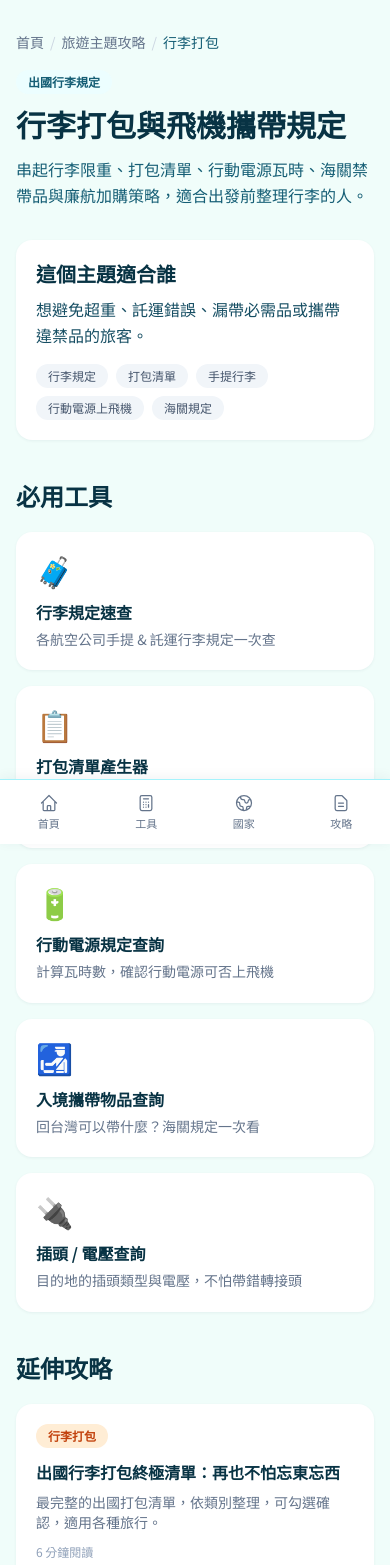
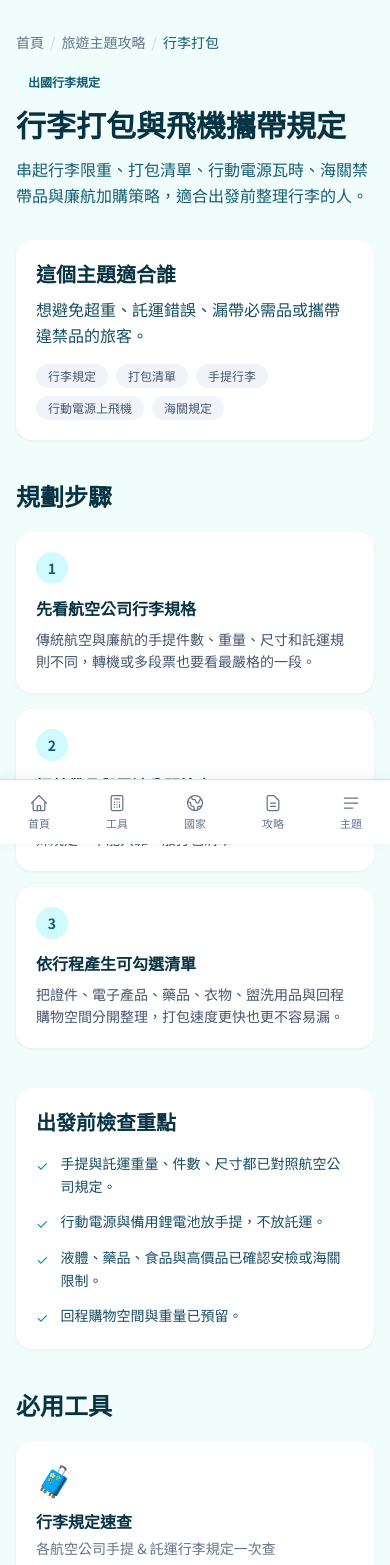
Before and after one commit to Sterio068/travel-tools, a Next.js app: page /topics/baggage-packing in a window 390 px wide. Shown: the top 1565 px of the page. Built offline with nearby package versions, Linux system fonts and the light colour scheme; no server answers.

Commit message:
feat: strengthen topic cluster content

```diff
--- a/src/app/topics/[slug]/page.tsx
+++ b/src/app/topics/[slug]/page.tsx
@@ -101,6 +101,36 @@ export default async function TopicClusterPage({
       </section>
 
       <section className="mb-10">
+        <h2 className="text-2xl md:text-3xl font-bold text-brand-900 mb-5">規劃步驟</h2>
+        <div className="grid grid-cols-1 md:grid-cols-3 gap-4">
+          {cluster.planningSteps.map((step, index) => (
+            <div
+              key={step.title}
+              className="bg-white rounded-[16px] p-5 shadow-[0_1px_3px_rgba(8,51,68,0.06)]"
+            >
+              <span className="mb-3 inline-flex h-8 w-8 items-center justify-center rounded-full bg-brand-100 text-sm font-bold text-brand-700">
+                {index + 1}
+              </span>
+              <h3 className="font-bold text-brand-900 mb-2">{step.title}</h3>
+              <p className="text-sm text-slate-600 leading-relaxed">{step.body}</p>
+            </div>
+          ))}
+        </div>
+      </section>
+
+      <section className="mb-10 rounded-[16px] bg-white p-5 md:p-6 shadow-[0_1px_3px_rgba(8,51,68,0.06)]">
+        <h2 className="text-xl font-bold text-brand-900 mb-4">出發前檢查重點</h2>
+        <ul className="grid grid-cols-1 md:grid-cols-2 gap-3">
+          {cluster.checkpoints.map((checkpoint) => (
+            <li key={checkpoint} className="flex items-start gap-3 text-sm text-brand-800 leading-relaxed">
+              <span className="mt-0.5 text-brand-500" aria-hidden="true">✓</span>
+              <span>{checkpoint}</span>
+            </li>
+          ))}
+        </ul>
+      </section>
+
+      <section className="mb-10">
         <h2 className="text-2xl md:text-3xl font-bold text-brand-900 mb-5">必用工具</h2>
         <div className="grid grid-cols-1 sm:grid-cols-2 lg:grid-cols-3 gap-4">
           {items.tools.map((tool) => (
--- a/src/components/layout/BottomNav.tsx
+++ b/src/components/layout/BottomNav.tsx
@@ -5,6 +5,7 @@ const NAV_ITEMS = [
   { href: "/tools", label: "工具", iconPath: "M9 7h6m0 10v-3m-3 3h.01M9 17h.01M9 14h.01M12 14h.01M15 11h.01M12 11h.01M9 11h.01M7 21h10a2 2 0 002-2V5a2 2 0 00-2-2H7a2 2 0 00-2 2v14a2 2 0 002 2z" },
   { href: "/countries", label: "國家", iconPath: "M3.055 11H5a2 2 0 012 2v1a2 2 0 002 2 2 2 0 012 2v2.945M8 3.935V5.5A2.5 2.5 0 0010.5 8h.5a2 2 0 012 2 2 2 0 104 0 2 2 0 012-2h1.064M15 20.488V18a2 2 0 012-2h3.064M21 12a9 9 0 11-18 0 9 9 0 0118 0z" },
   { href: "/articles", label: "攻略", iconPath: "M9 12h6m-6 4h6m2 5H7a2 2 0 01-2-2V5a2 2 0 012-2h5.586a1 1 0 01.707.293l5.414 5.414a1 1 0 01.293.707V19a2 2 0 01-2 2z" },
+  { href: "/topics", label: "主題", iconPath: "M4 6h16M4 12h16M4 18h10" },
 ];
 
 export function BottomNav() {
--- a/src/components/layout/Header.tsx
+++ b/src/components/layout/Header.tsx
@@ -5,6 +5,7 @@ const NAV_LINKS = [
   { href: "/tools", label: "實用工具" },
   { href: "/countries", label: "國家速查" },
   { href: "/articles", label: "旅遊攻略" },
+  { href: "/topics", label: "主題攻略" },
   { href: "/about", label: "關於" },
 ];
 
--- a/src/data/topic-clusters.ts
+++ b/src/data/topic-clusters.ts
@@ -9,6 +9,11 @@ export interface TopicCluster {
   intent: string;
   primaryKeyword: string;
   keywords: string[];
+  planningSteps: {
+    title: string;
+    body: string;
+  }[];
+  checkpoints: string[];
   toolHrefs: string[];
   articleSlugs: string[];
   countryCodes: string[];
@@ -31,6 +36,26 @@ export const TOPIC_CLUSTERS: TopicCluster[] = [
     intent: "正在規劃日本自由行、需要一次確認預算、入境、購物退稅與行程細節的旅客。",
     primaryKeyword: "日本自由行準備",
     keywords: ["日本自由行", "日本旅遊準備", "Visit Japan Web", "日本退稅", "日幣匯率"],
+    planningSteps: [
+      {
+        title: "先完成入境與基本條件",
+        body: "確認護照效期、停留天數、Visit Japan Web 與住宿資料，避免到了機場才發現文件或入境資訊還沒準備好。",
+      },
+      {
+        title: "再估旅費與付款組合",
+        body: "用日幣匯率、旅遊預算與信用卡海外手續費一起看，決定要先換多少現金、哪些支出交給信用卡或電子支付。",
+      },
+      {
+        title: "最後整理購物與交通細節",
+        body: "出發前把日本退稅門檻、JR Pass 或城市交通票券、插頭電壓與免費景點整理好，旅途中比較不會臨時查資料。",
+      },
+    ],
+    checkpoints: [
+      "護照效期至少覆蓋完整旅程，並保留電子影本。",
+      "Visit Japan Web、住宿地址、回程機票資料已整理在同一處。",
+      "已估算每日餐飲、交通、購物與備用金，不只看機票住宿。",
+      "已確認退稅門檻、可退稅品項與機場退稅時間。",
+    ],
     toolHrefs: ["/tools/currency", "/tools/budget", "/tools/tax-refund", "/tools/plug-voltage", "/tools/flight-time"],
     articleSlugs: [
       "jpy-exchange-tips",
@@ -63,6 +88,26 @@ export const TOPIC_CLUSTERS: TopicCluster[] = [
     intent: "需要估算總旅費、比較換匯方式、降低海外刷卡與現金成本的自由行旅客。",
     primaryKeyword: "出國旅遊預算",
     keywords: ["旅遊預算", "換匯", "匯率換算", "海外刷卡", "旅遊記帳"],
+    planningSteps: [
+      {
+        title: "先拆出固定與浮動成本",
+        body: "機票、住宿、保險屬於出發前可確定的成本；餐飲、交通、購物與活動則要依目的地物價與旅行風格估算。",
+      },
+      {
+        title: "比較現金、ATM 與刷卡",
+        body: "不要只看牌告匯率，也要把手續費、海外交易費、提款限制與信用卡回饋一起算進去。",
+      },
+      {
+        title: "旅途中持續記帳校正",
+        body: "抵達後每天簡單記錄大項支出，能及早發現超支類別，也能為下一趟旅程留下真實預算資料。",
+      },
+    ],
+    checkpoints: [
+      "已分開計算機票、住宿、餐飲、交通、活動、購物與保險。",
+      "現金需求有覆蓋交通儲值、小店付款與緊急用途。",
+      "信用卡海外手續費與回饋已比較，不只看匯率。",
+      "已保留 10% 到 20% 緊急預備金。",
+    ],
     toolHrefs: ["/tools/currency", "/tools/best-exchange", "/tools/budget", "/tools/expense-tracker", "/tools/tip"],
     articleSlugs: [
       "best-exchange-method",
@@ -95,6 +140,26 @@ export const TOPIC_CLUSTERS: TopicCluster[] = [
     intent: "出發前需要確認簽證、免簽天數、電子入境表單與入境限制的旅客。",
     primaryKeyword: "台灣護照簽證查詢",
     keywords: ["簽證查詢", "免簽國家", "入境規定", "台灣護照", "電子入境卡"],
+    planningSteps: [
+      {
+        title: "先確認簽證與停留天數",
+        body: "免簽、落地簽、電子簽與傳統簽證的條件不同，應以目的地官方公告與航空公司登機要求為準。",
+      },
+      {
+        title: "補齊電子入境表單",
+        body: "許多免簽國仍要求線上填表，例如入境卡、健康申報或旅遊授權；出發前完成能減少入境排隊與補件風險。",
+      },
+      {
+        title: "整理海關與現金申報",
+        body: "攜帶大量現金、食品、藥品或高價物品時，應先確認申報門檻與禁止攜帶項目。",
+      },
+    ],
+    checkpoints: [
+      "護照效期、簽證類型與停留天數已確認。",
+      "電子入境卡或旅遊授權已填寫並截圖保存。",
+      "回程機票、住宿地址與旅費證明可隨時出示。",
+      "現金、藥品、食品與免稅品符合入境規定。",
+    ],
     toolHrefs: ["/tools/visa", "/countries", "/tools/flight-time", "/tools/customs"],
     articleSlugs: [
       "taiwan-passport-visa-free",
@@ -126,6 +191,26 @@ export const TOPIC_CLUSTERS: TopicCluster[] = [
     intent: "想避免超重、託運錯誤、漏帶必需品或攜帶違禁品的旅客。",
     primaryKeyword: "出國行李規定",
     keywords: ["行李規定", "打包清單", "手提行李", "行動電源上飛機", "海關規定"],
+    planningSteps: [
+      {
+        title: "先看航空公司行李規格",
+        body: "傳統航空與廉航的手提件數、重量、尺寸和託運規則不同，轉機或多段票也要看最嚴格的一段。",
+      },
+      {
+        title: "把禁帶品與電池分開檢查",
+        body: "液體、刀具、行動電源、備用鋰電池與藥品常有特殊規定，不能只靠一般打包清單。",
+      },
+      {
+        title: "依行程產生可勾選清單",
+        body: "把證件、電子產品、藥品、衣物、盥洗用品與回程購物空間分開整理，打包速度更快也更不容易漏。",
+      },
+    ],
+    checkpoints: [
+      "手提與託運重量、件數、尺寸都已對照航空公司規定。",
+      "行動電源與備用鋰電池放手提，不放託運。",
+      "液體、藥品、食品與高價品已確認安檢或海關限制。",
+      "回程購物空間與重量已預留。",
+    ],
     toolHrefs: ["/tools/baggage", "/tools/packing-list", "/tools/power-bank", "/tools/customs", "/tools/plug-voltage"],
     articleSlugs: [
       "packing-checklist-ultimate",
@@ -157,6 +242,26 @@ export const TOPIC_CLUSTERS: TopicCluster[] = [
     intent: "需要評估保險保障、航班延誤、行李遺失與海外突發狀況處理方式的旅客。",
     primaryKeyword: "旅遊保險怎麼選",
     keywords: ["旅遊保險", "旅平險", "不便險", "護照遺失", "海外安全"],
+    planningSteps: [
+      {
+        title: "先分清楚旅平險與不便險",
+        body: "旅平險偏向醫療與意外保障，不便險偏向班機延誤、行李延誤或行程變更，兩者要分開檢查理賠條件。",
+      },
+      {
+        title: "用目的地風險調整保障",
+        body: "長途、轉機、多城市、滑雪、租車或高醫療費目的地，通常需要比短程城市旅遊更完整的保障。",
+      },
+      {
+        title: "保存緊急處理資料",
+        body: "保單號碼、海外急難電話、護照影本、信用卡客服與駐外館處資訊，建議出發前就整理成離線可用版本。",
+      },
+    ],
+    checkpoints: [
+      "旅平險醫療額度、不便險延誤與行李條款已分開確認。",
+      "信用卡附贈保險是否需要刷全額機票已確認。",
+      "護照影本、保單、緊急電話已離線保存。",
+      "高風險活動或租車是否納入保障已確認。",
+    ],
     toolHrefs: ["/tools/travel-insurance", "/tools/customs", "/tools/visa", "/tools/expense-tracker"],
     articleSlugs: [
       "travel-insurance-guide",
@@ -188,6 +293,26 @@ export const TOPIC_CLUSTERS: TopicCluster[] = [
     intent: "已選好目的地、想在一頁內檢查各國出國前注意事項的旅客。",
     primaryKeyword: "目的地旅遊資訊",
     keywords: ["國家旅遊資訊", "時差查詢", "插頭電壓", "小費文化", "飛行時間"],
+    planningSteps: [
+      {
+        title: "先用國家速查建立目的地概況",
+        body: "簽證、貨幣、時差、插頭、緊急電話與最佳旅遊月份是出發前最常漏掉但最容易影響行程的資訊。",
+      },
+      {
+        title: "再補交通與付款習慣",
+        body: "同樣是自由行，不同目的地在交通卡、現金比例、小費文化與網路方案上的差異很大，建議出發前一次確認。",
+      },
+      {
+        title: "最後接上目的地攻略",
+        body: "把免費景點、城市移動、SIM/eSIM 與插頭電壓攻略放在同一條路徑，能減少搜尋來回切換。",
+      },
+    ],
+    checkpoints: [
+      "目的地簽證、入境表單與停留天數已確認。",
+      "時差、飛行時間與第一天抵達安排已估算。",
+      "插頭電壓、網路方案與交通支付方式已準備。",
+      "小費文化與緊急電話已記下。",
+    ],
     toolHrefs: ["/countries", "/tools/timezone", "/tools/plug-voltage", "/tools/tip", "/tools/flight-time"],
     articleSlugs: [
       "tokyo-free-travel-guide",
```
